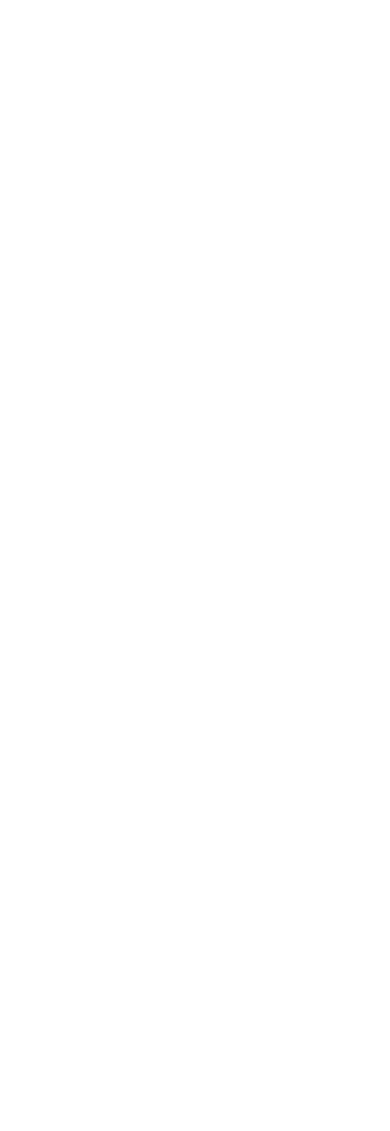
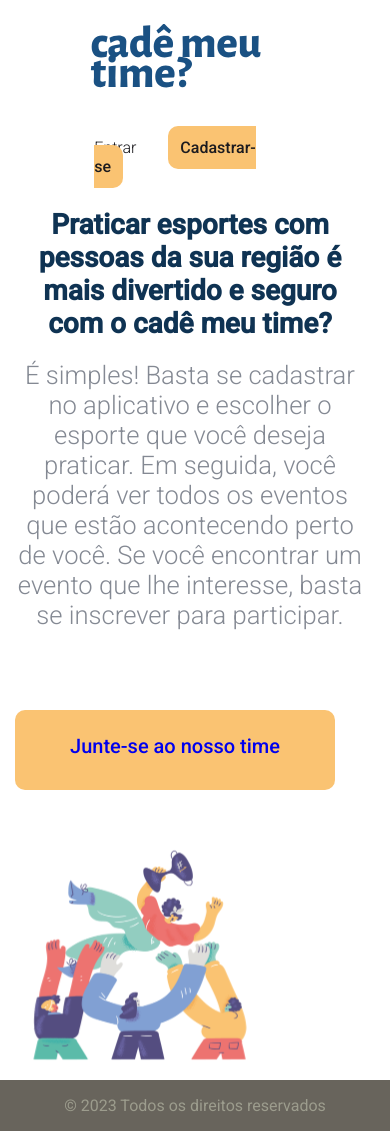
Before and after one commit to ICEI-PUC-Minas-PMV-ADS/cademeutime, a React (Vite) app in the folder src/frontend/: page /cademeutime/Home in a window 390 px wide. Before the commit this address had no page. Before the commit the page ends 844 px from the top, so only its background shows below. Built offline with nearby package versions, Linux system fonts and the light colour scheme.

Commit message:
renomeando rotas e corrigindo importação syles.css

```diff
--- a/src/frontend/src/pages/Esportes/index.jsx
+++ b/src/frontend/src/pages/Esportes/index.jsx
@@ -1,7 +1,8 @@
 import { useState } from "react";
 import { Link } from "react-router-dom";
 import logoImg from "../../assets/logo.svg";
-import "./styles.css";
+import "../Esportes/styles.css";
+
 
 export function Esportes() {
   return (
@@ -29,5 +30,5 @@
         <p>© 2023 Todos os direitos reservados</p>
       </footer>
     </div>
-  );
+  )
 }
--- a/src/frontend/src/pages/Home/styles.css
+++ b/src/frontend/src/pages/Home/styles.css
@@ -75,17 +75,27 @@
   text-align: center;
 }
 
-@media screen and (max-width: 768px) {
+@media screen and (max-width: 600px) {
   .headerHome {
-    width: 100%;
+    width: 350px;
     flex-direction: column;
+    padding-left: 10px;
+  }
+
+  .containerHome{
+    padding-left: 20px;
+    grid-template-columns: none;
+  }
+  .containerHome img {
+    width: 250px;
+    height: 250px;
   }
   .containerHome h1 {
-    width: 400px;
+    width: 350px;
     text-align: justify;
   }
   .containerHome p {
-    width: 400px;
+    width: 350px;
     text-align: justify;
   }
   .buttonHeader{
--- a/src/frontend/src/routes/AppRoutes.jsx
+++ b/src/frontend/src/routes/AppRoutes.jsx
@@ -6,6 +6,7 @@
 import { Home } from "../pages/Home";
 import { MapPage } from "../pages/MapPage";
 import { EventDescription } from "../pages/EventDescription";
+import { Esportes } from "../pages/Esportes";
 
 export function AppRoutes() {
   return (
@@ -14,9 +15,10 @@
         <Route path="/login" element={<Login />} />
         <Route path="/register" element={<Register />} />
         <Route path="/registerEvent" element={<RegisterEvent />} />
-        <Route path="/" element={<Home />} />
+        <Route path="/Home" element={<Home />} />
         <Route path="/mapPage" element={<MapPage />} />
         <Route path="/EventDescription" element={<EventDescription />} />
+        <Route path="/Esportes" element={<Esportes />} />
       </Routes>
     </BrowserRouter>
   );
```
Also changed, not shown: src/frontend/src/pages/Esportes/styles.css (renamed from src/frontend/src/pages/Esportes/style.css).
